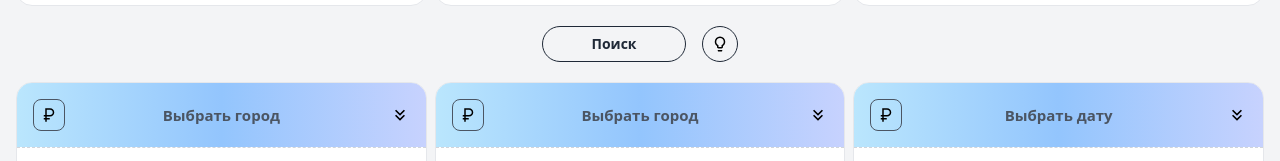
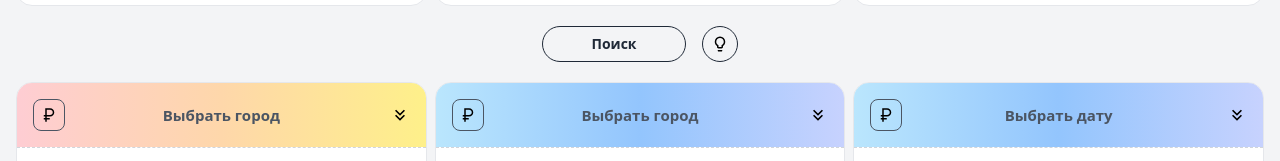
Before and after one commit to 22112024/yep_site, a plain HTML site: page index.html in a window 1280 px wide. Shown: the part 460-621 px from the top of the page. Drawn offline with nearby package versions, Linux system fonts and the light colour scheme.

Commit message:
Update index.html

```diff
--- a/index.html
+++ b/index.html
@@ -1045,9 +1045,8 @@
               class="row-span-2 grid grid-rows-[min-content_1px_minmax(0,1fr)] relative gap-0 bg-white rounded-2xl border overflow-hidden max-h-[330px]"
             >
               <!-- Верхний блок -->
-              <div
-                class="px-4 py-4 grid grid-cols-[1fr_auto_1fr] items-center justify-between gap-2 min-w-[14rem] bg-gradient-to-r from-sky-200 via-blue-300 to-indigo-200"
-              >
+<div class="px-4 py-4 grid grid-cols-[1fr_auto_1fr] items-center justify-between gap-2 min-w-[14rem] bg-gradient-to-r from-rose-200 via-orange-200 to-yellow-200">
+
                 <img
                   src="img/price.svg"
                   alt="City"
```
